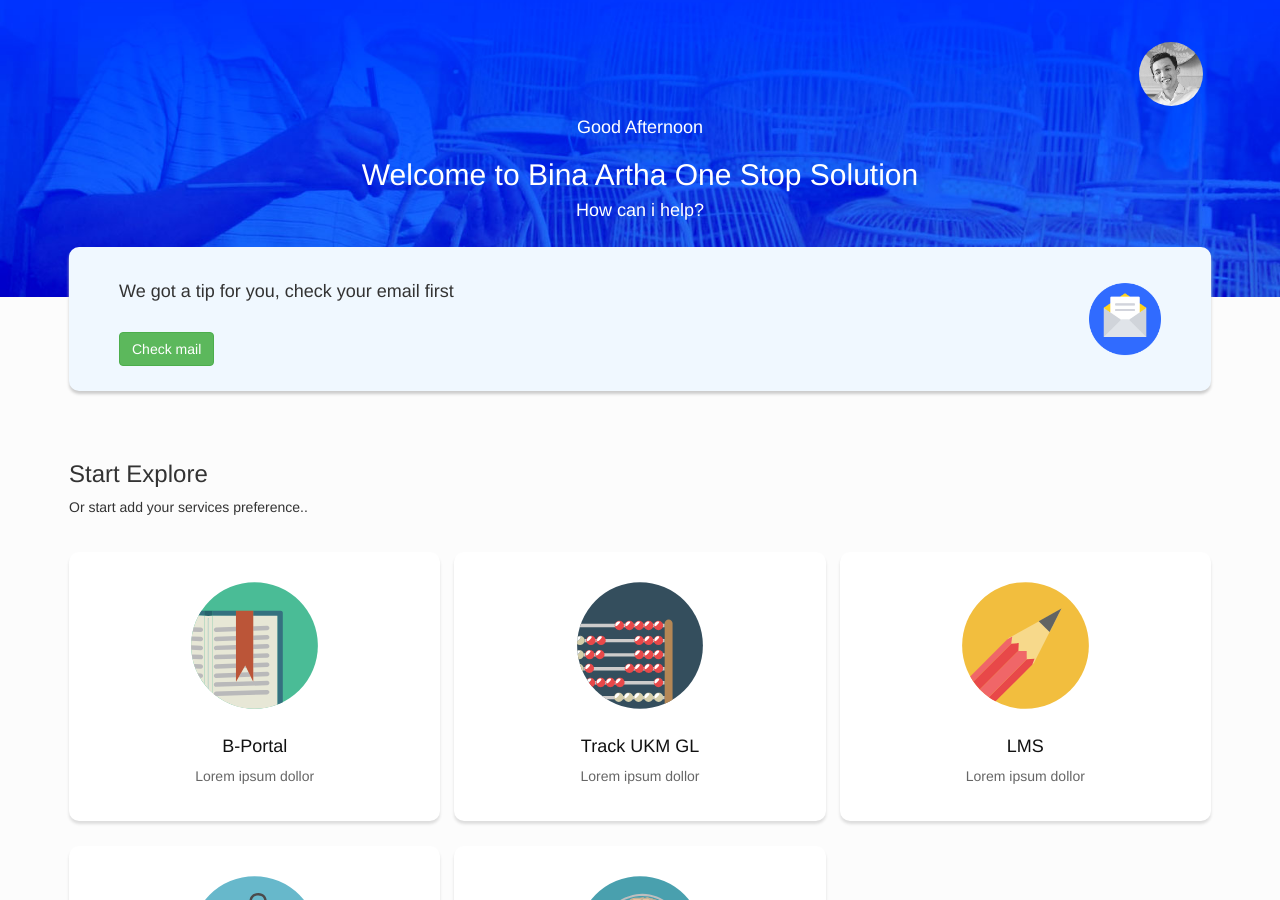
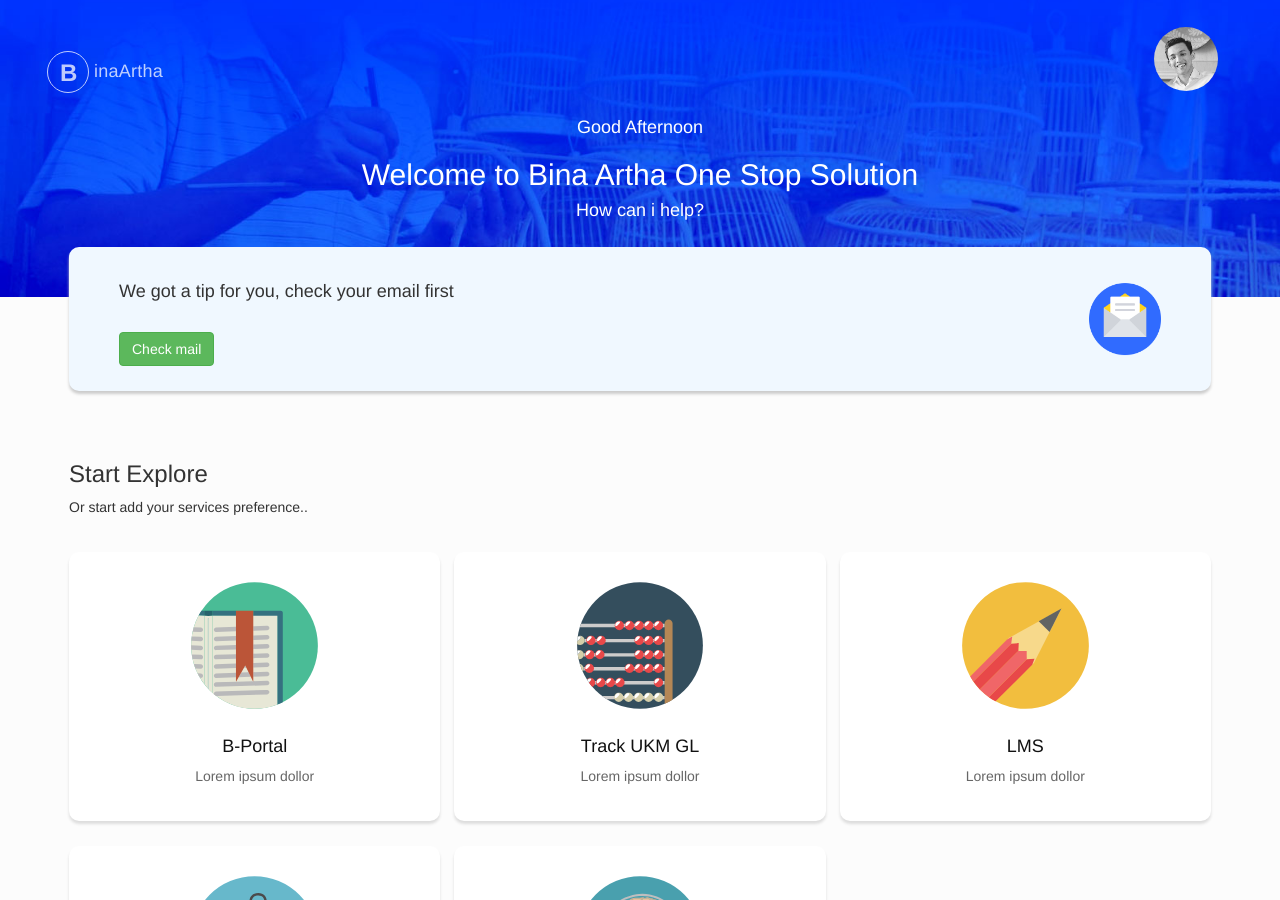
Before and after one commit to kemtol/Bina-Artha, a Jekyll site: the page built from laman/welcome.md, in a window 1280 px wide and 900 px high. Built offline with Jekyll 4.4.1, drawn with Linux system fonts in a browser that asks for light colours; nearby versions of some CDN libraries.

Commit message:
Update oss.html

```diff
--- a/_layouts/oss.html
+++ b/_layouts/oss.html
@@ -104,13 +104,22 @@
   <body>
     <nav class="navbar navbar-fixed-top">
       <div class="container">
+
+        <div class="navbar-header pull-left" style="opacity: 0.75;">
+          <a class="navbar-brand logo circle" href="#" style="    display: inline-block;    background: transparent;    height: 42px;    width: 42px;    border: 1px solid #fff;    /* line-height: 24px; */    padding: 12px;    top: calc(3vh + 24px);">
+              <span class="logo" style="font-weight: bold;    color: #fff;    font-size: 24px;    line-height: 18px;">B</span>
+          </a>
+          <span style="    font-weight: 500;    color: #fff;    font-size: 18px;    position: relative;    top: calc(3vh + 32px);    left: 5px;    letter-spacing: 0.25px;">inaArtha</span>
+        </div>
+
         <div class="navbar-header pull-right">
-          <a class="navbar-brand" href="#">
+          <a href="#">
             <span class="circle">
               <img src="https://raw.githubusercontent.com/kemtol/Bina-Artha/master/images/kemal-profile-pic.png" span="">
             </span>
           </a>
         </div>
+
       </div>
     </nav>
 
```
